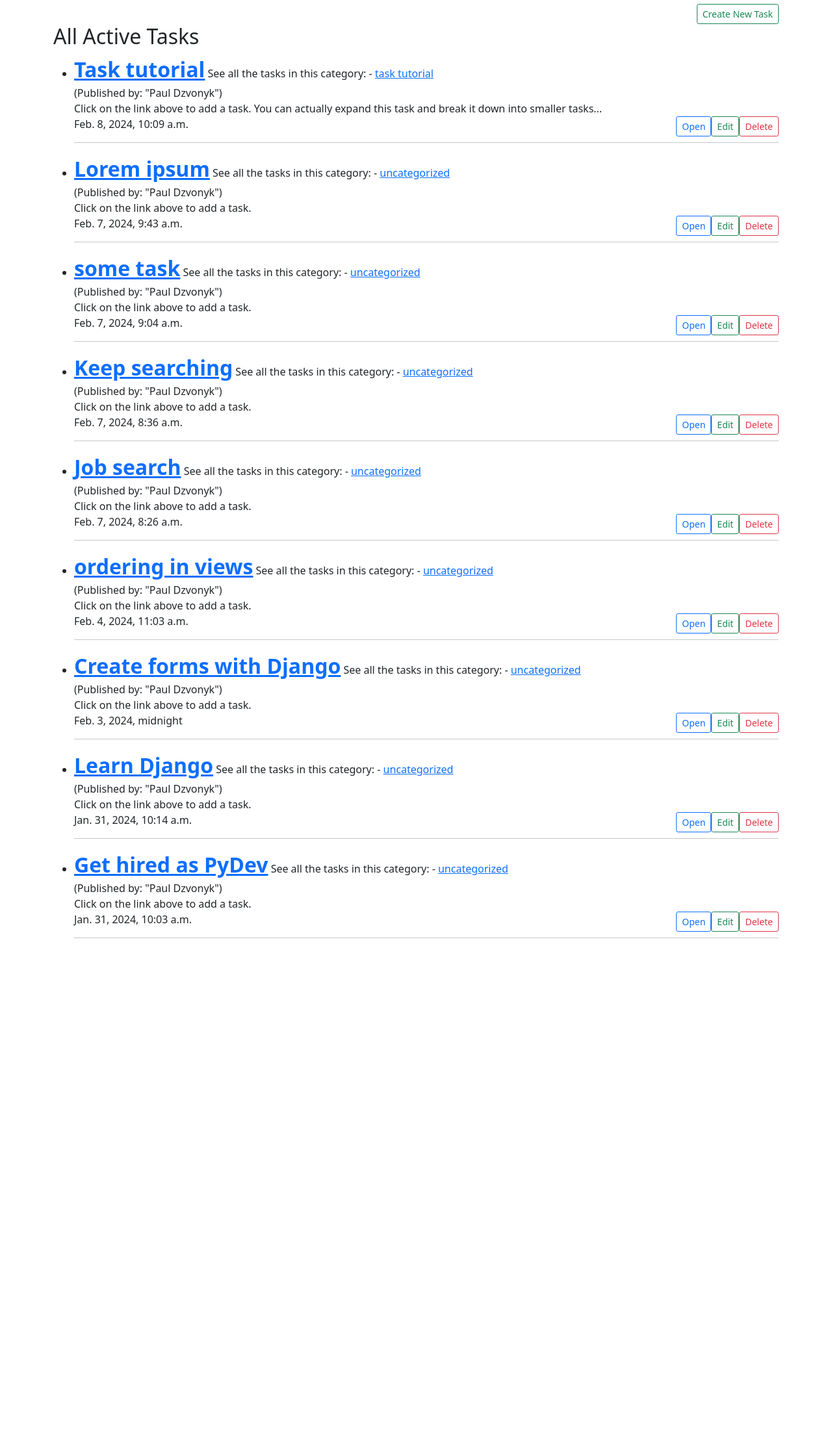
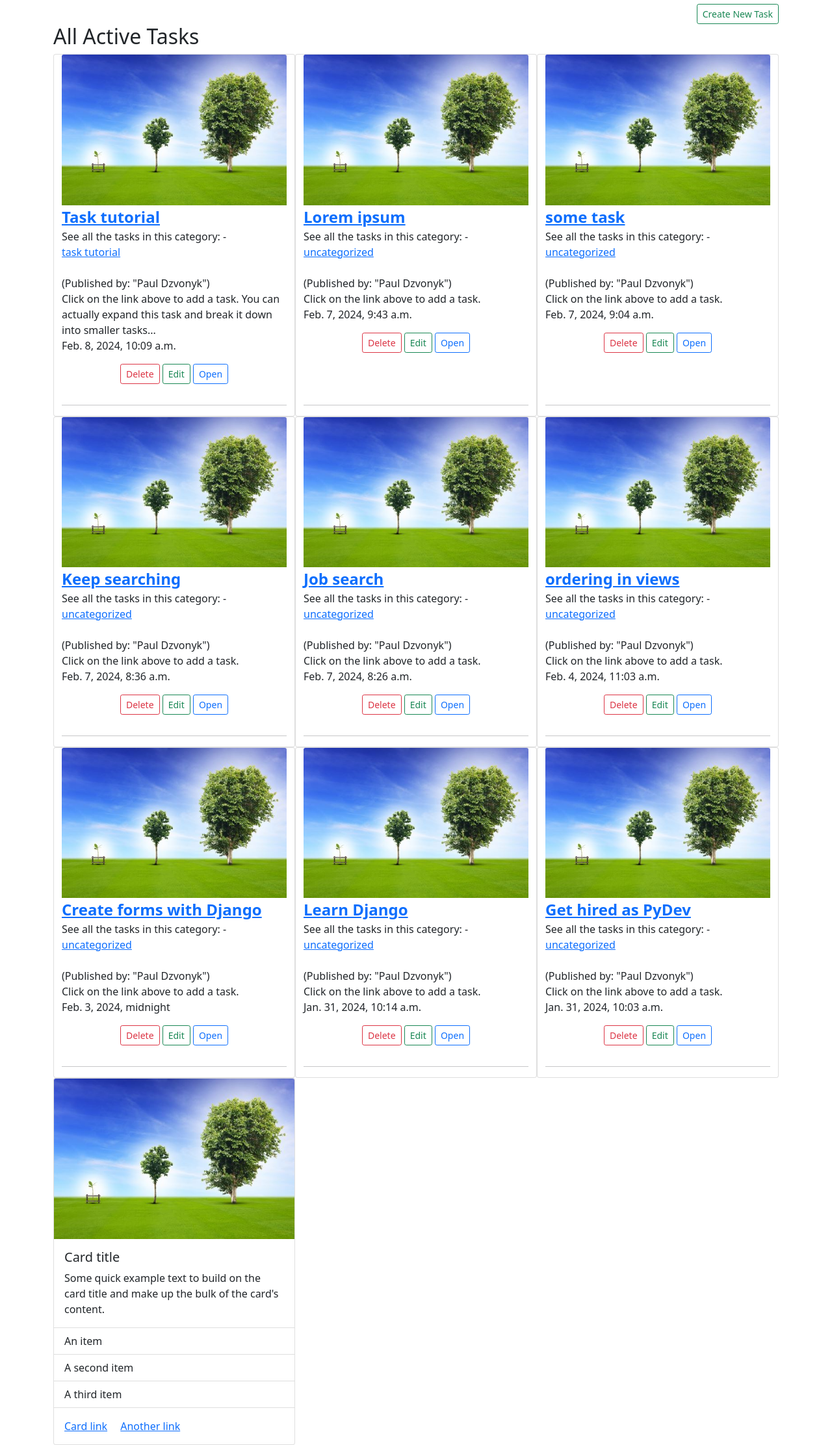
Before and after one commit to pauldzvonyk/organizer, a Django app: page /all_tasks/ in a window 1280 px wide. Shown: the part 202-2426 px from the top of the page at 65% size. Before the commit the page ends 1646 px from the top, so only its background shows below. Run offline with Django 5.2, Linux system fonts and the light colour scheme; a user stored in the database is signed in; data comes from the database, SQL or seed files in the repository; both versions use the stored data as it was after the commit; some libraries are stand-ins or nearby versions.

Commit message:
all-tasks card display with forloop

```diff
--- a/task/templates/task/all_tasks.html
+++ b/task/templates/task/all_tasks.html
@@ -1,4 +1,5 @@
 {% extends 'task/base.html' %}
+{% load static %}
 {% block content %}
 
 {% if user.is_authenticated %}
@@ -10,29 +11,48 @@
     <a href="{% url 'add_task' %}" class="btn btn-outline-success btn-sm">Create New Task</a>
 </div>
 <h2>All Active Tasks</h2>
-<ul>
+<div class="container">
+    <div class="row">
     {% for task in object_list %}
     {% if user.id == task.author.id %}
-    <li>
-        <a class="fs-2 fw-bold" href="{% url 'task-detail' task.pk %}">{{ task.title }}</a>
+
+        <div class="card col-md-4">
+            <img src="{% static 'task/images/tree-growth.jpg' %}" class="card-img-top" alt="...">
+            <a class="fs-4 fw-bold" href="{% url 'task-detail' task.pk %}">{{ task.title }}</a>
             See all the tasks in this category: - <a href="{% url 'category' task.category|slugify %}">{{ task.category }}</a> <br>
             (Published by: "{{ task.author.first_name }} {{ task.author.last_name }}")
             <br>
             {{ task.snippet }}
             <br>
             {{ task.date_created }}
-        {% if user.is_authenticated %}
-        <a class="btn btn-outline-danger btn-sm float-end" href="{% url 'delete_task' task.pk %}">Delete</a>
-        <a class="btn btn-outline-success btn-sm float-end" href="{% url 'edit_task' task.pk %}">Edit</a>
-        <a class="btn btn-outline-primary btn-sm float-end" href="{% url 'task-detail' task.pk %}">Open</a>
-        {% endif %}
-
+            <div class="card-body text-center">
+                <a class="btn btn-outline-danger btn-sm" href="{% url 'delete_task' task.pk %}">Delete</a>
+                <a class="btn btn-outline-success btn-sm" href="{% url 'edit_task' task.pk %}">Edit</a>
+                <a class="btn btn-outline-primary btn-sm" href="{% url 'task-detail' task.pk %}">Open</a>
+            </div>
             <hr>
-    </li>
+        </div>
         {% endif %}
         {% endfor %}
+    </div>
+</div>
+<div class="card col-md-4">
 
+            <img src="{% static 'task/images/tree-growth.jpg' %}" class="card-img-top" alt="...">
+            <div class="card-body">
+                <h5 class="card-title">Card title</h5>
+                <p class="card-text">Some quick example text to build on the card title and make up the bulk of the card's content.</p>
+            </div>
+            <ul class="list-group list-group-flush">
+                <li class="list-group-item">An item</li>
+                <li class="list-group-item">A second item</li>
+                <li class="list-group-item">A third item</li>
             </ul>
+            <div class="card-body">
+                <a href="#" class="card-link">Card link</a>
+                <a href="#" class="card-link">Another link</a>
+            </div>
+        </div>
 
 {% endif %}
 
```
Also changed, not shown: db.sqlite3. Lines whose indentation alone changed are shown as unchanged.
